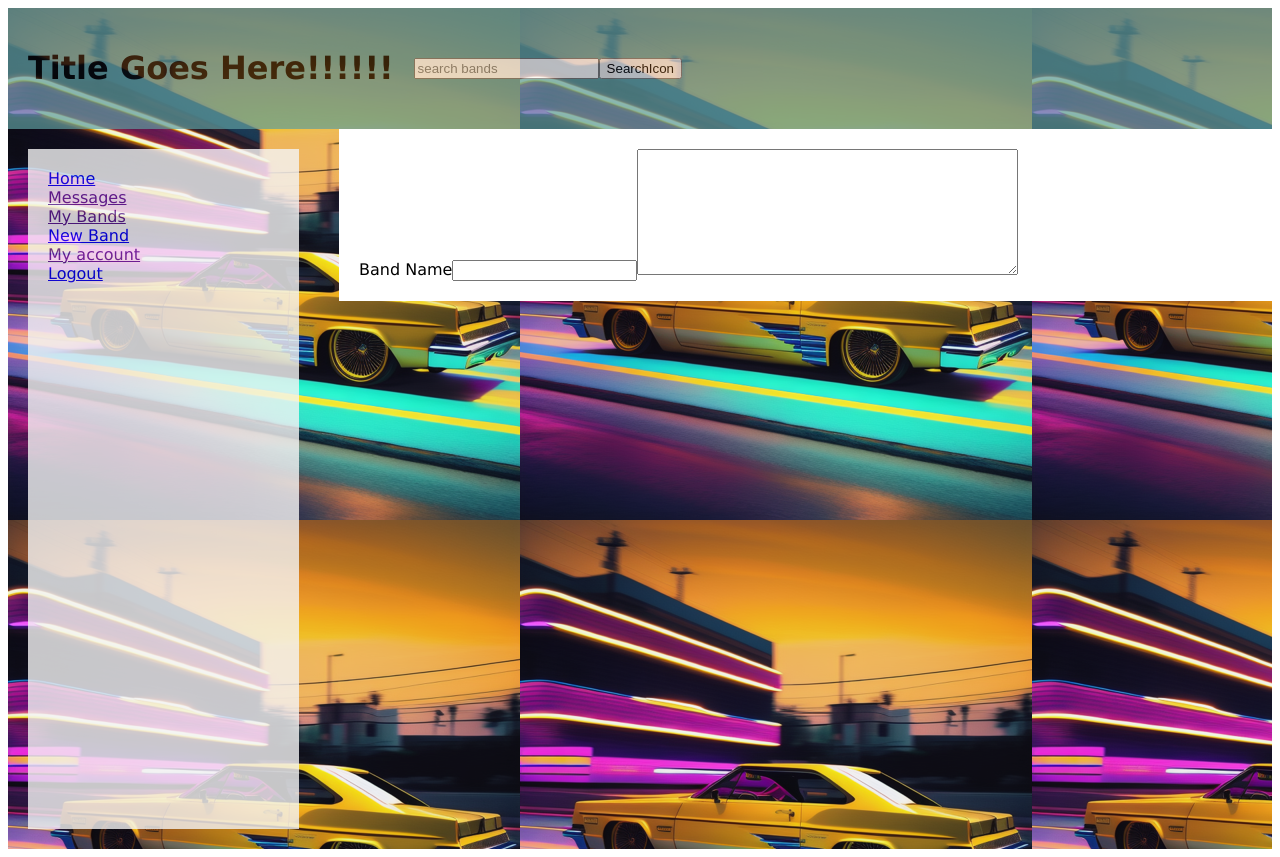
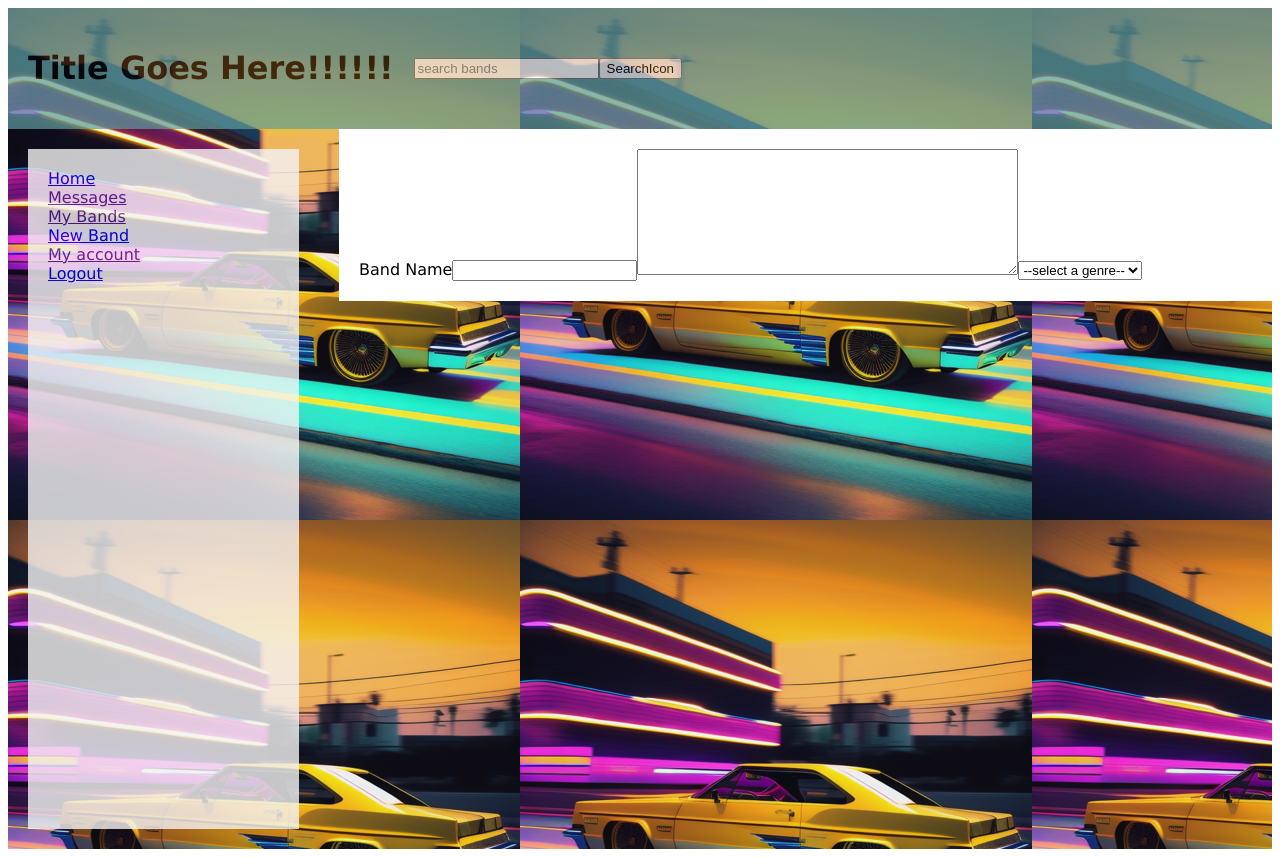
Before and after one commit to littsdj/superfan-source, a Vue app in the folder vue/: page /newband in a window 1280 px wide. Built offline with nearby package versions, Linux system fonts and the light colour scheme; sample sign-in values are in the browser's storage.

Commit message:
added a genre drop down selector

```diff
--- a/vue/src/components/NewBandForm.vue
+++ b/vue/src/components/NewBandForm.vue
@@ -5,7 +5,19 @@
             <label for="bandName">Band Name</label>
             <input type="text" name="bandName">
             <textArea rows="8" cols="45" ></textArea>
-
+            <select name="genre" id="genrePicker">
+                <option value="">--select a genre--</option>
+                <option value="pop">Pop</option>
+                <option value="country">Country</option>
+                <option value="rock">Rock</option>
+                <option value="jazz">Jazz</option>
+                <option value="electronic">Electronic</option>
+                <option value="hip-hop">Hip-Hop</option>
+                <option value="world">World</option>
+                <option value="experimental">Experimental</option>
+                <option value="latin">Latin</option>
+                <option value="metal">Metal</option>
+            </select>
         </form>
     </div>
 </template>
```
